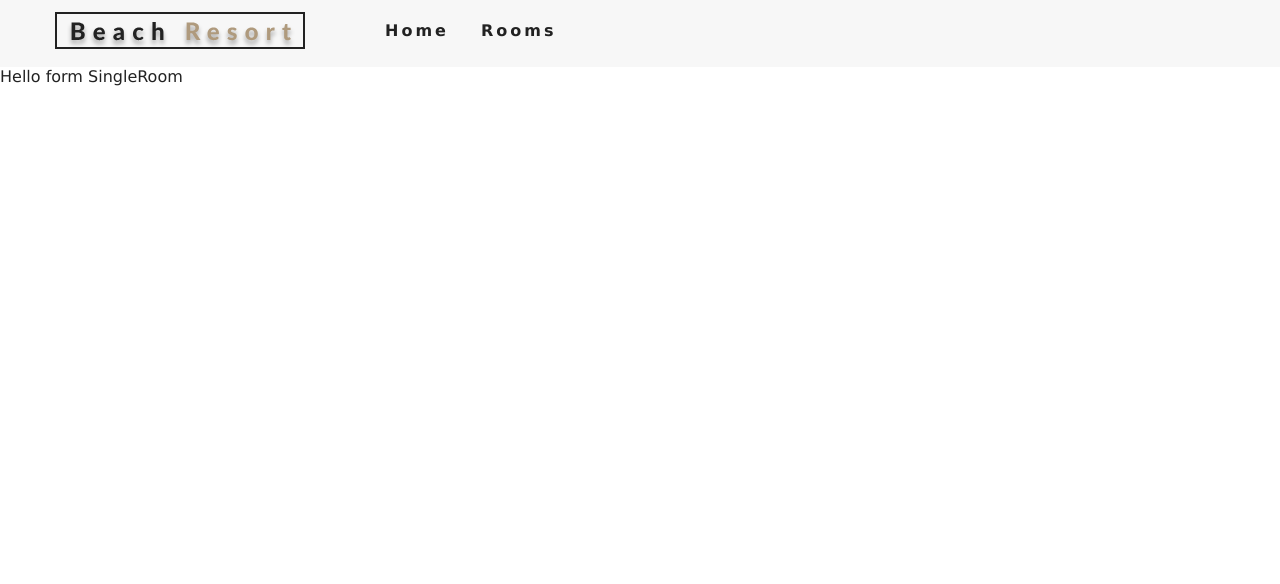
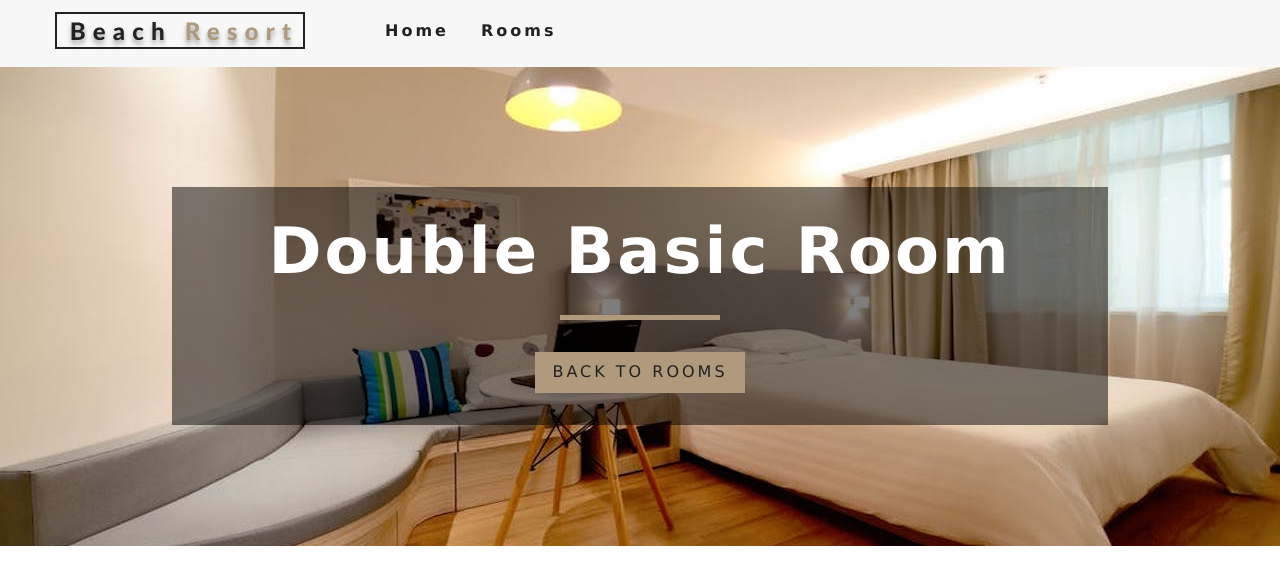
Before and after one commit to bipan82gill/hotel_booking, a React (Create React App) app: page /rooms/double-basic in a window 1280 px wide. Shown: the top 584 px of the page. Built offline with nearby package versions, Linux system fonts and the light colour scheme.

Commit message:
adding single room

```diff
--- a/src/Context.js
+++ b/src/Context.js
@@ -32,11 +32,17 @@
     })
     return tempItems;
 }
+getRoom = (slug) =>{
+let tempRooms =[ ...this.state.rooms];
+const room = tempRooms.find((room)=>room.slug === slug);
+return room;
+}
 
 
     render() {
         return (
-            <RoomContext.Provider value ={{ ...this.state }}>
+            <RoomContext.Provider value ={{ ...this.state,
+            getRoom: this.getRoom }}>
                 {this.props.children}
 
             </RoomContext.Provider>
--- a/src/pages/SingleRoom.js
+++ b/src/pages/SingleRoom.js
@@ -1,11 +1,41 @@
 import React, { Component } from 'react'
-
+import defaultBcg from '../images/room-1.jpeg';
+import Hero from '../components/Hero';
+import Banner from '../components/Banner';
+import { Link } from 'react-router-dom';
+import { RoomContext } from '../Context';
 export default class SingleRoom extends Component {
+ constructor(props){
+     super(props)
+     this.state ={
+         slug:this.props.match.params.slug,
+         defaultBcg
+     };
+ }
+ static contextType = RoomContext;
+//  componentDidMount(){}
     render() {
+        const { getRoom } = this.context;
+        const room = getRoom(this.state.slug);
+        console.log(room);
+        if(!room){
+            return (<div className ="error">
+               <h3>no such room could be found ...</h3>
+               <Link to='/rooms' className ="btn-primary" >
+                   back to rooms
+               </Link>
+               </div>
+            );
+        }
+        const { name, description, capacity, size, price, extras, breakfast, pets, images } = room;
         return (
-            <div>
-                Hello form SingleRoom
-            </div>
+            <Hero hero="roomsHero">
+                <Banner title={`${name} room`}>
+                    <Link to ="/rooms" className ="btn-primary">
+                        Back to Rooms
+                        </Link>
+                        </Banner>
+                        </Hero>
         )
     }
 }
```
